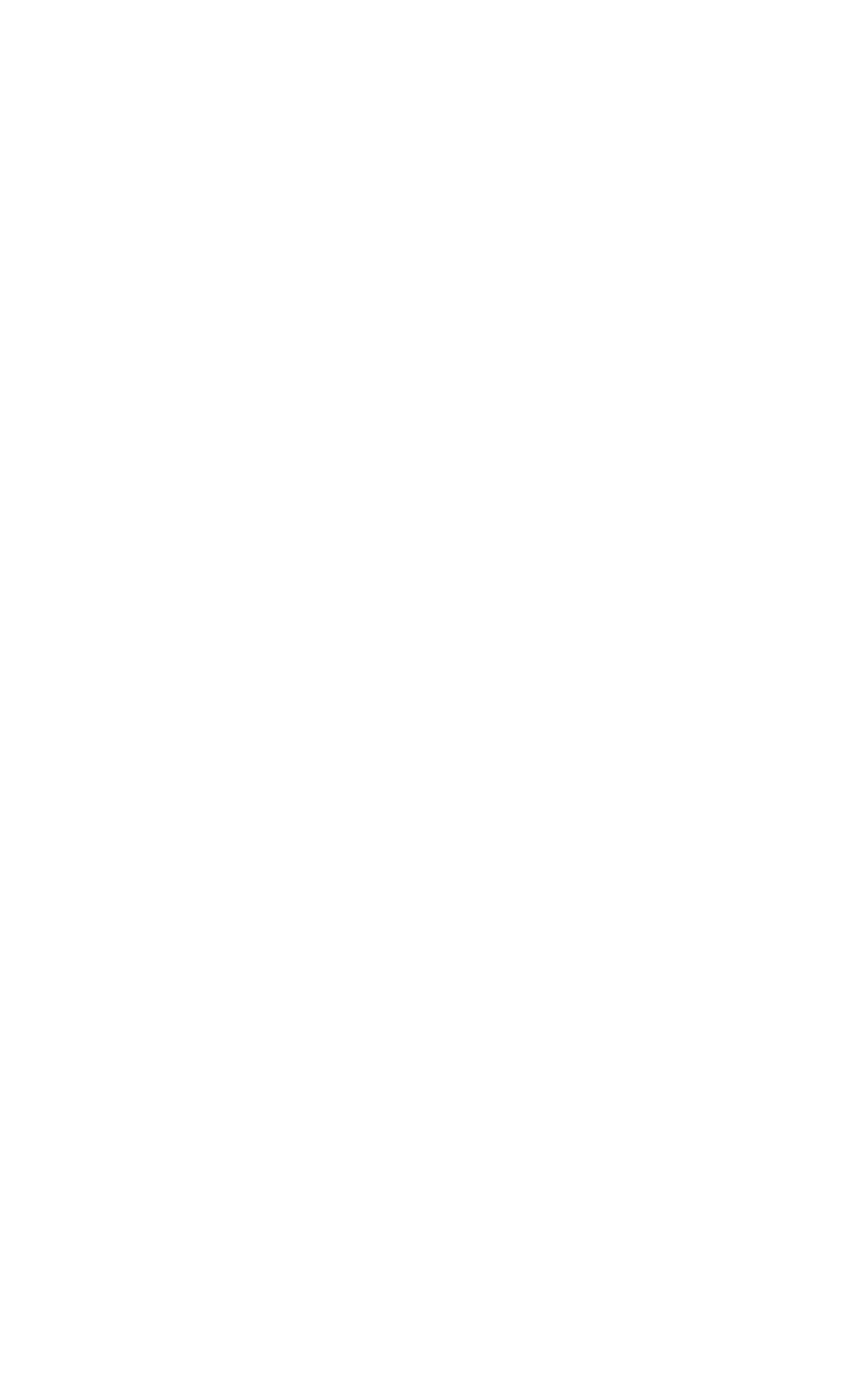
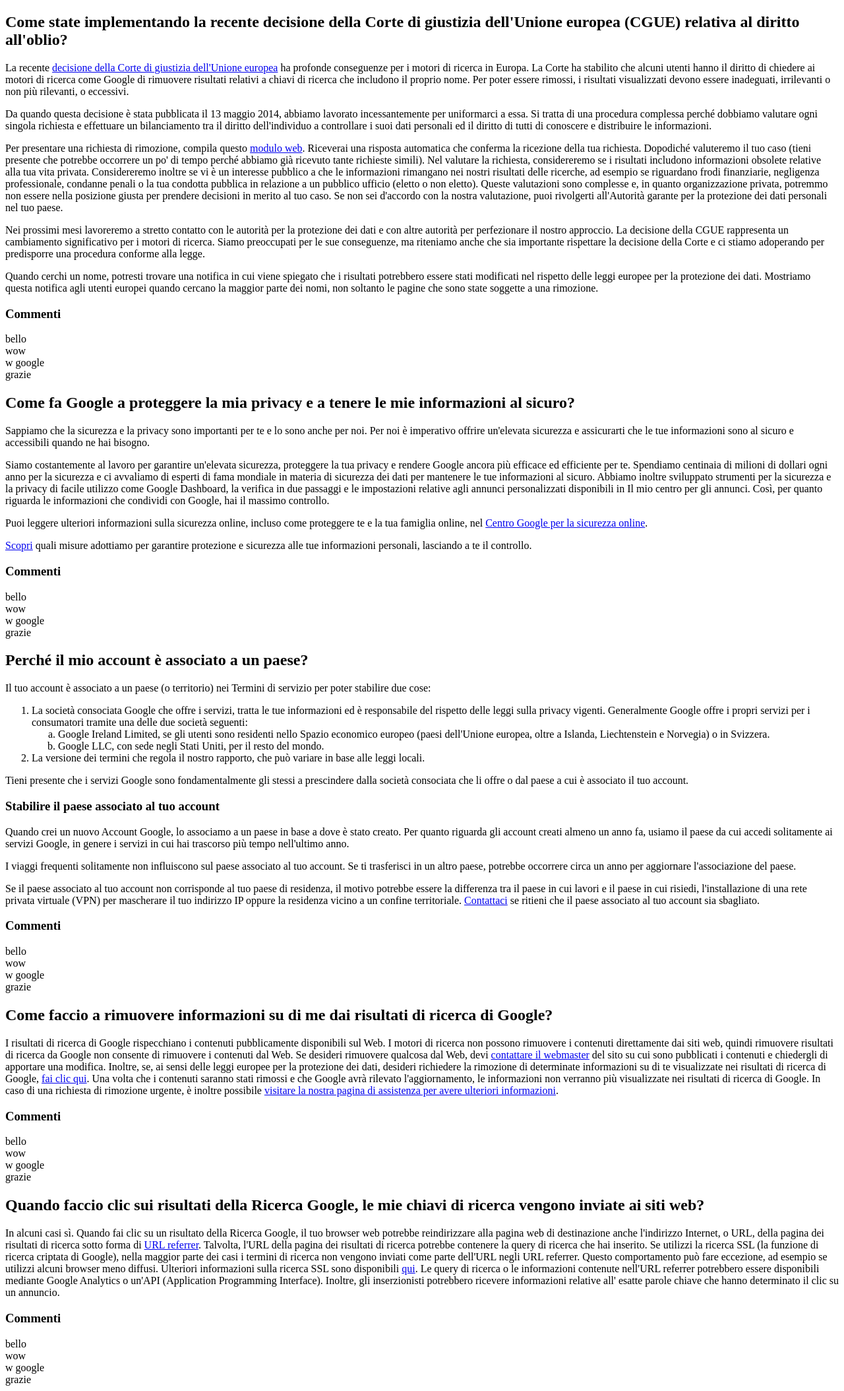
Before and after one commit to SimoCrash/php-google-faq, a PHP site: page / in a window 1280 px wide. Before the commit the page is empty. Shown: the whole page at 66% size. Before the commit the page ends 800 px from the top, so only its background shows below. Run offline with PHP 8.4, Linux system fonts and the light colour scheme.

Commit message:
Esercizio completo + commenti

```diff
--- a/index.php
+++ b/index.php
@@ -35,6 +35,12 @@
                                 utenti europei quando cercano la maggior parte dei nomi, non soltanto le pagine che sono state soggette a una
                                 rimozione.</p>
                             ciao,
+                            'commenti' => [
+                                'bello<br>',
+                                'wow<br>',
+                                'w google<br>',
+                                'grazie<br>',
+                            ]
         ],
         [
             'domanda'  => '<h2 class="SbNcad">Come fa Google a proteggere la mia privacy e a tenere le mie informazioni al sicuro?</h2>',
@@ -55,6 +61,12 @@
                                 tue informazioni personali, lasciando a te il controllo.</p>
                             <div id="associated-country" class="ahbJ5"></div>
                             ciao,
+                            'commenti' => [
+                                'bello<br>',
+                                'wow<br>',
+                                'w google<br>',
+                                'grazie<br>',
+                            ]
         ],
         [
             'domanda'  => '<h2 class="SbNcad">Perché il mio account è associato a un paese?</h2>',
@@ -86,6 +98,12 @@
                                     href="country-association-form">Contattaci</a> se ritieni che il paese associato al tuo account sia
                                 sbagliato.</p>
                             ciao,
+                            'commenti' => [
+                                'bello<br>',
+                                'wow<br>',
+                                'w google<br>',
+                                'grazie<br>',
+                            ]
         ],
         [
             'domanda'  => '<h2 class="SbNcad">Come faccio a rimuovere informazioni su di me dai risultati di ricerca di Google?</h2>',
@@ -103,6 +121,12 @@
                             inoltre possibile <a href="https://support.google.com/websearch/troubleshooter/3111061?hl=it">visitare la nostra
                                 pagina di assistenza per avere ulteriori informazioni</a>.</p>
                             ciao,
+                            'commenti' => [
+                                'bello<br>',
+                                'wow<br>',
+                                'w google<br>',
+                                'grazie<br>',
+                            ]
         ],
         [
             'domanda'  => '<h2 class="SbNcad">Quando faccio clic sui risultati della Ricerca Google, le mie chiavi di ricerca vengono inviate
@@ -120,6 +144,12 @@
                             Programming Interface). Inoltre, gli inserzionisti potrebbero ricevere informazioni relative all' esatte parole
                             chiave che hanno determinato il clic su un annuncio.</p>
                             ciao,
+                            'commenti' => [
+                                'bello<br>',
+                                'wow<br>',
+                                'w google<br>',
+                                'grazie<br>',
+                            ]
         ]
     ];
 ?>
@@ -133,6 +163,15 @@
     <title>Google FAQ</title>
 </head>
 <body>
-
+    <?php
+        foreach($arr_google as $value){
+            echo $value['domanda'];
+            echo $value['risposta'];
+            echo '<h3>Commenti</h3>';
+            foreach($value['commenti'] as $val){
+                echo $val;
+            }
+        }
+    ?>
 </body>
 </html>
```
